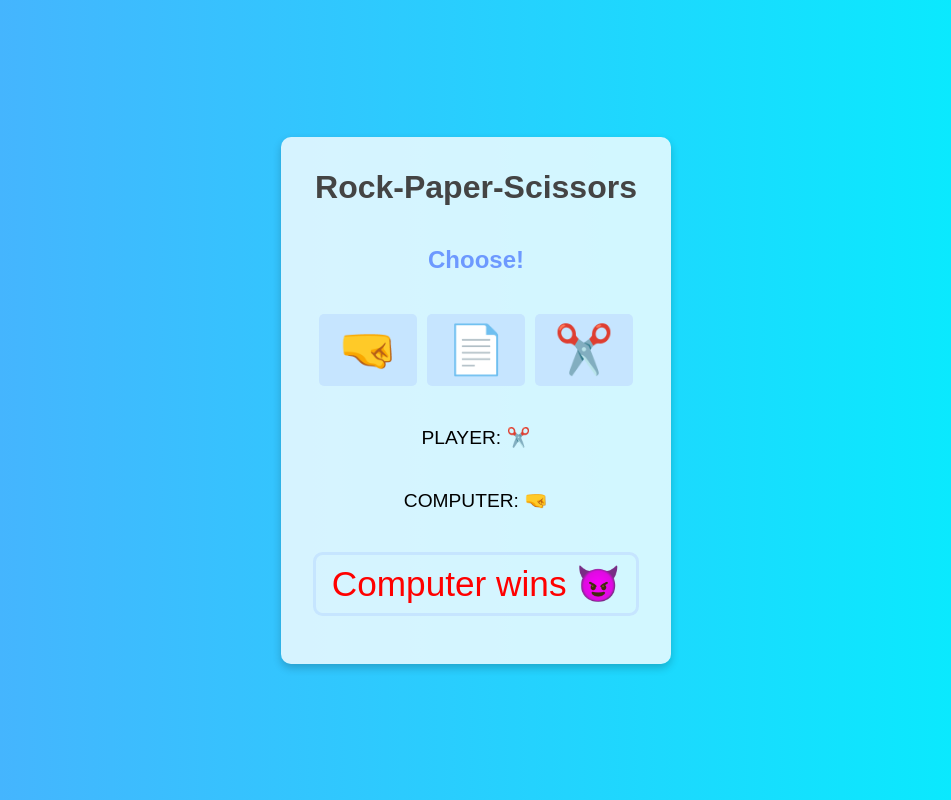
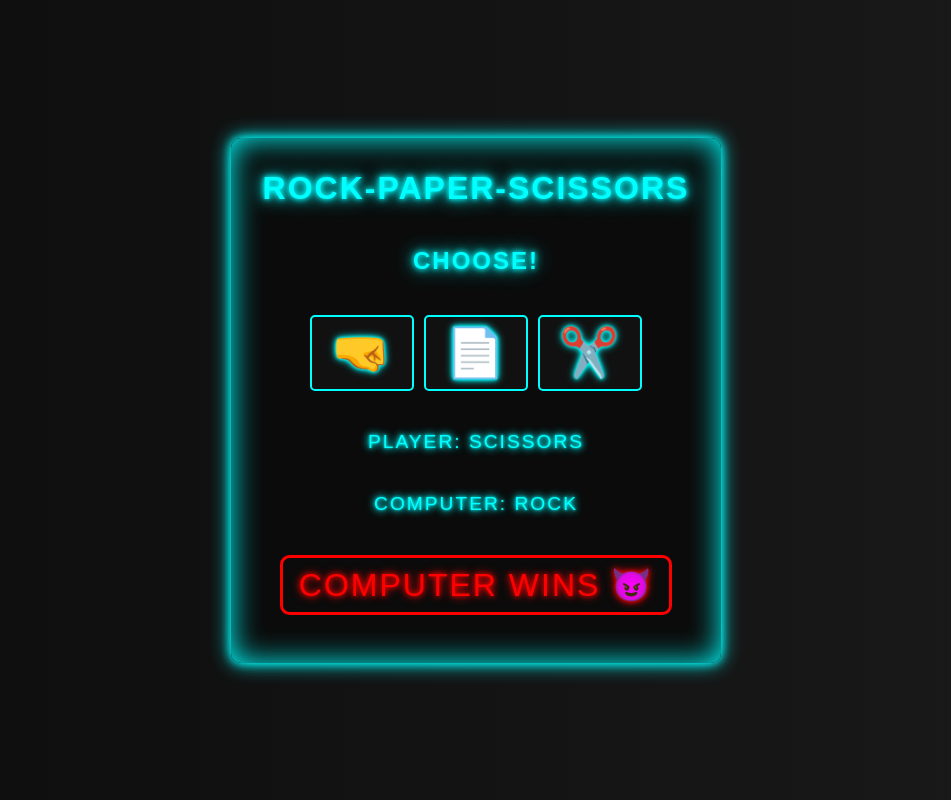
Before and after one commit to YuBlagov/rock-paper-scissors, a plain HTML site: page csr.html in a window 1280 px wide. Both pictures are taken after a click on the button "✂️". Shown: the whole page, without its empty margins (164-1115 px from the left). Drawn offline with Linux system fonts and the light colour scheme.

Commit message:
add amalysis and neon style

```diff
--- a/csr.html
+++ b/csr.html
@@ -3,6 +3,7 @@
 <head>
     <meta charset="UTF-8">
     <meta name="viewport" content="width=device-width, initial-scale=1.0">
+    <meta name="description" content="Rock-Paper-Scissors CSR vs SSR demo">
     <link rel="stylesheet" href="style.css">
     <title>Rock-Paper-Scissors</title>
 </head>
--- a/script.js
+++ b/script.js
@@ -70,7 +70,7 @@ document.addEventListener("DOMContentLoaded", function () {
     const computerDiv = document.getElementById("computer-choice");
     const resultDiv = document.getElementById("result");
 
-    const choices = ["🤜", "📄", "✂️"];
+    const choices = ["rock", "paper", "scissors"];
 
     function getComputerChoice() {
         const randomIndex = Math.floor(Math.random() * choices.length);
@@ -79,13 +79,13 @@ document.addEventListener("DOMContentLoaded", function () {
 
     function getResult(playerChoice, computerChoice) {
         if (playerChoice === computerChoice) {
-            return "It's a tie!🤝";
+            return "It's a tie! 🤝";
         } else if (
-            (playerChoice === "🤜" && computerChoice === "✂️") ||
-            (playerChoice === "📄" && computerChoice === "🤜") ||
-            (playerChoice === "✂️" && computerChoice === "📄")
+            (playerChoice === "rock" && computerChoice === "scissors") ||
+            (playerChoice === "paper" && computerChoice === "rock") ||
+            (playerChoice === "scissors" && computerChoice === "paper")
         ) {
-            return "You win!🎉";
+            return "You win! 🎉";
         } else {
             return "Computer wins 😈";
         }
@@ -94,7 +94,7 @@ document.addEventListener("DOMContentLoaded", function () {
 
     buttons.forEach(button => {
         button.addEventListener("click", function () {
-            const playerChoice = button.textContent;
+            const playerChoice = button.textContent === "🤜" ? "rock" : button.textContent === "📄" ? "paper" : "scissors";
             const computerChoice = getComputerChoice();
             const result = getResult(playerChoice, computerChoice);
 
@@ -103,7 +103,7 @@ document.addEventListener("DOMContentLoaded", function () {
             resultDiv.textContent = result;
 
             resultDiv.classList.remove("win", "lose", "draw", "shake");
-            if (result === "You win!🎉") {
+            if (result === "You win! 🎉") {
                 resultDiv.classList.add("win");
             } else if (result === "Computer wins 😈") {
                 resultDiv.classList.add("lose");
--- a/style.css
+++ b/style.css
@@ -3,6 +3,7 @@
     margin: 0;
     padding: 0;
     font-family: 'Poppins', sans-serif;
+    letter-spacing: 2px;
 }
 
 body{
@@ -10,28 +11,38 @@ body{
     display: flex;
     justify-content: center;
     align-items: center;
-    background: linear-gradient(to right, #4facfe 0%, #00f2fe 100%);
+    background: linear-gradient(to right, #0d0d0d 0%, #1a1a1a 100%);
 }
 
 .wrapper{
-    background: rgba(255, 255, 255, 0.8);
+    background: rgba(10, 10, 10, 0.9);
+    padding: 2rem 2rem 3rem;
     border-radius: 10px;
-    padding: 2rem 2rem 3rem;
-    box-shadow: 0 4px 8px rgba(0, 0, 0, 0.2);
+    box-shadow: 0 0 10px #0ff, 0 0 20px #0ff, 0 0 30px #0ff inset;
     gap: 2.5rem;
     display: flex;
     flex-direction: column;
     align-items: center;
 }
 
-h1{
-    color: #444;
+
+h1, h2 {
+    text-transform: uppercase;
+    font-weight: 700;
     font-size: 2rem;
+    text-shadow: 0 0 5px #0ff, 0 0 10px #0ff, 0 0 20px #0ff;
+    color: #0ff;
 }
 
 h2{
-    color: rgb(109, 153, 255);
     font-size: 1.5rem;
+}
+
+#result, #player-choice, #computer-choice {
+    text-transform: uppercase;
+    font-weight: 700;
+    text-shadow: 0 0 3px #0ff, 0 0 7px #0ff, 0 0 10px #0ff;
+    color: #0ff;
 }
 
 #choices{
@@ -41,20 +52,25 @@ h2{
 
 #choices button {
     padding: 0.5rem 1.2rem;
-    background:#c6e5ff;
-    border: none;
+    background: #111;
+    color: #0ff;
+    border: 2px solid #0ff;
     border-radius: 5px;
     font-size: 3rem;
     transition: 0.3s ease-in-out;
     cursor: pointer;
+    text-shadow: 0 0 3px #0ff, 0 0 5px #0ff, 0 0 8px #0ff;
 }
 
 #choices button:hover {
-    background: #b8deff;
+    background: #0ff;
+    opacity: 0.8;
+    color: #111;
+    text-shadow: 0 0 5px #0ff, 0 0 15px #0ff, 0 0 20px #0ff;
 }
 
 #choices button:active {
-  transform: scale(0.8);
+  transform: scale(0.9);
 }
 
 #player-choice, #computer-choice {
@@ -63,11 +79,14 @@ h2{
 }
 
 #result {
-    font-size: 2.2rem;
+    font-size: 2rem;
     font-weight: 500;
-    border: 3px solid #c6e5ff;
+    border: 3px solid #0ff;
     border-radius: 0.6rem;
     padding: 0.5rem 1rem;
+    color: #0ff;
+    text-shadow: 0 0 3px #0ff, 0 0 7px #0ff, 0 0 10px #0ff;
+    transition: color 0.2s, border-color 0.2s, text-shadow 0.2s;
 }
 
 @keyframes shake {
@@ -83,16 +102,19 @@ h2{
 }
 
 .win {
-  color: green;
-  border-color: green;
+    color: #0f0 !important;
+    border-color: #0f0 !important;
+    text-shadow: 0 0 5px #0f0, 0 0 10px #0f0 !important;
 }
 
 .lose {
-  color: red;
-  border-color: red;
+    color: #f00 !important;
+    border-color: #f00 !important;
+    text-shadow: 0 0 5px #f00, 0 0 10px #f00 !important;
 }
 
 .draw {
-  color: orange;
-  border-color: orange;
+    color: #ff0 !important;
+    border-color: #ff0 !important;
+    text-shadow: 0 0 5px #ff0, 0 0 10px #ff0 !important;
 }
```
Also changed, not shown: ssr.html (+1 -0 lines), 2 other files.
